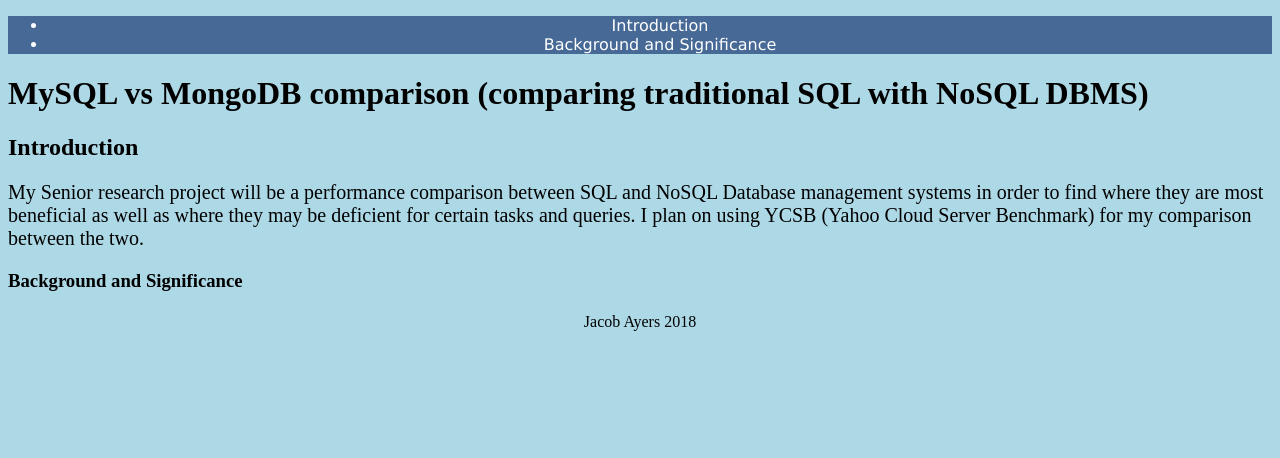
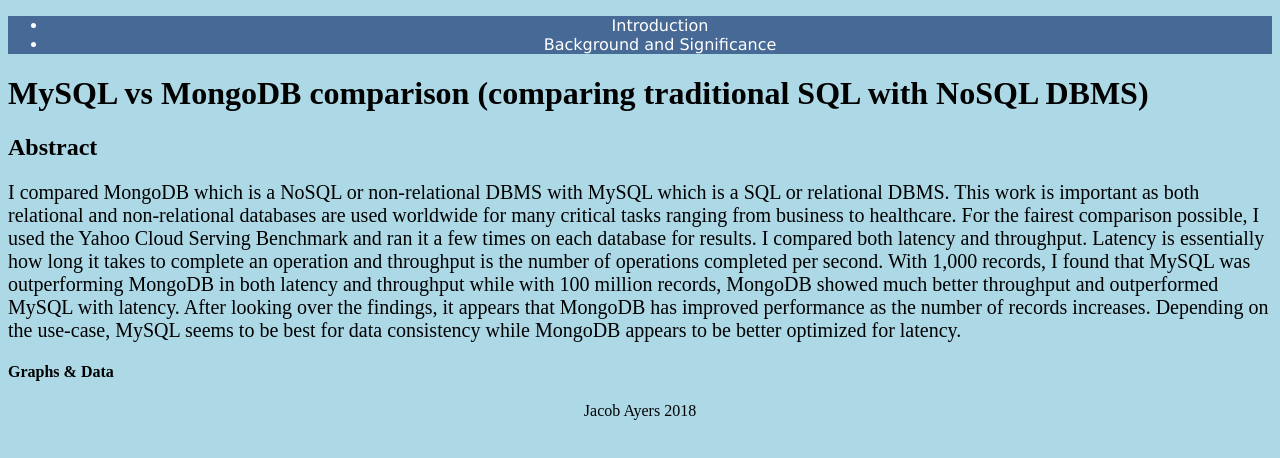
Before and after one commit to Jacob-Ayers/jacob-ayers.github.io, a plain HTML site: page index.html in a window 1280 px wide. Drawn offline with Linux system fonts and the light colour scheme.

Commit message:
site update

```diff
--- a/index.html
+++ b/index.html
@@ -15,12 +15,11 @@
 </header>
 <h1>MySQL vs MongoDB comparison (comparing traditional SQL with NoSQL DBMS)<h1>
 
-<h2>Introduction</h2>
+<h2>Abstract</h2>
 
-<p style = "font-size:20px">My Senior research project will be a performance comparison between SQL and NoSQL Database management systems in order to find where they are most beneficial as well as where they may be deficient for certain tasks and queries. I plan on using YCSB (Yahoo Cloud Server Benchmark) for my comparison between the two.</p>
-<h3>Background and Significance</h3>
+<p style = "font-size:20px">I compared MongoDB which is a NoSQL or non-relational DBMS with MySQL which is a SQL or relational DBMS. This work is important as both relational and non-relational databases are used worldwide for many critical tasks ranging from business to healthcare. For the fairest comparison possible, I used the Yahoo Cloud Serving Benchmark and ran it a few times on each database for results. I compared both latency and throughput. Latency is essentially how long it takes to complete an operation and throughput is the number of operations completed per second. With 1,000 records, I found that MySQL was outperforming MongoDB in both latency and throughput while with 100 million records, MongoDB showed much better throughput and outperformed MySQL with latency. After looking over the findings, it appears that MongoDB has improved performance as the number of records increases. Depending on the use-case, MySQL seems to be best for data consistency while MongoDB appears to be better optimized for latency.</h3>
 
-<h4></h4>
+<h4>Graphs & Data</h4>
 <p style = "text-align:center">Jacob Ayers 2018</p>
 </body>
 </html>
```
